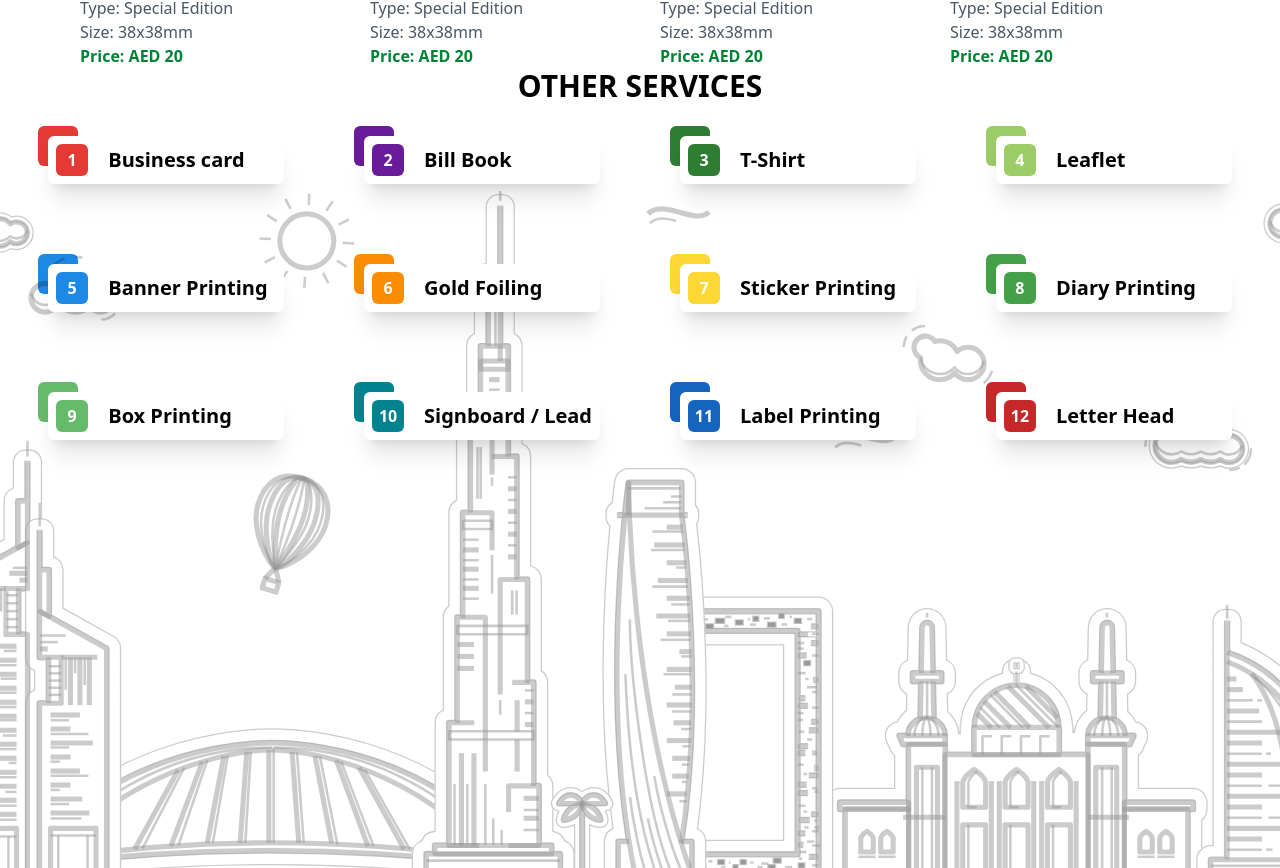
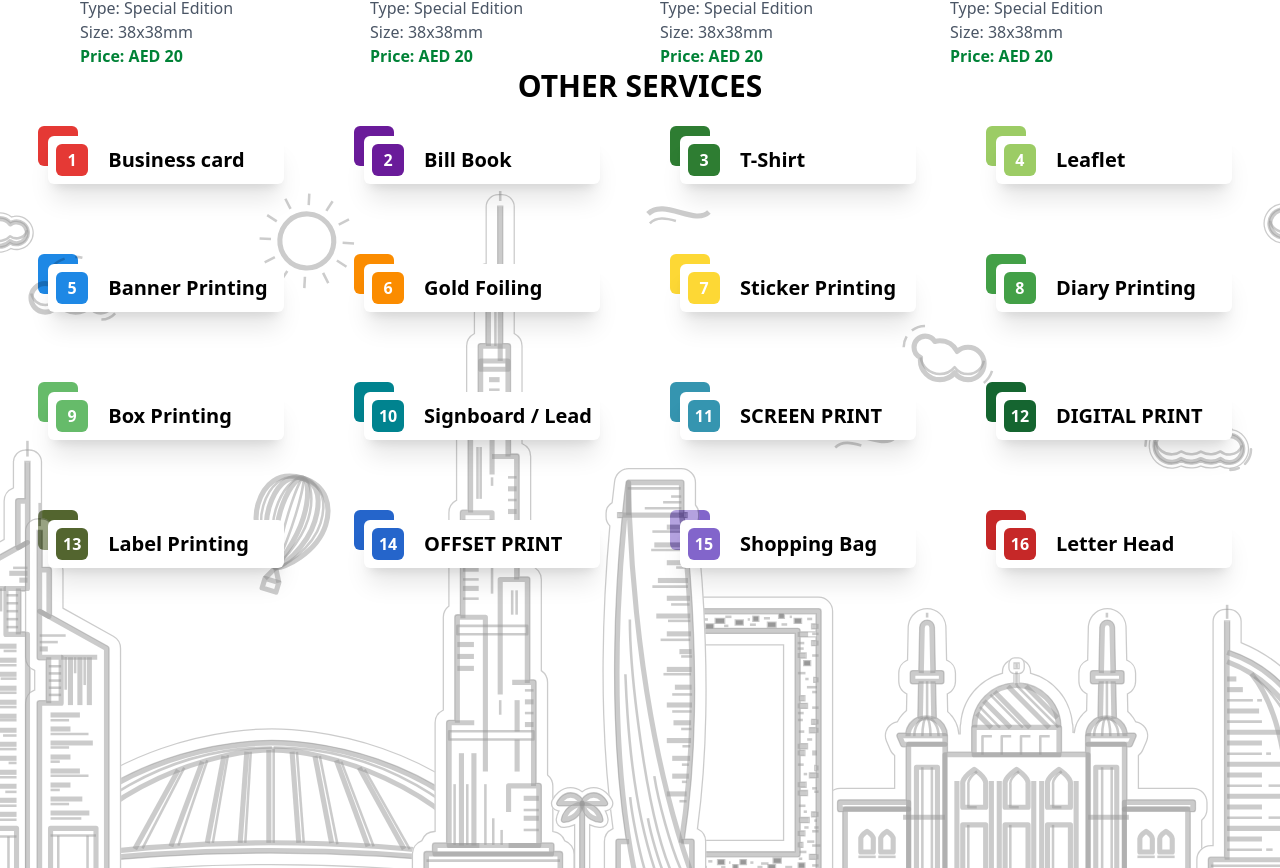
Before and after one commit to techtobit/stamps, a Next.js app: page / in a window 1280 px wide. Shown: the part 1572-2440 px from the top of the page. Built offline with nearby package versions, Linux system fonts and the light colour scheme.

Commit message:
insert services data

```diff
--- a/app/page.js
+++ b/app/page.js
@@ -87,7 +87,7 @@ export default function Home() {
         <h1 className="text-3xl font-black">
           OTHER SERVICES
         </h1>
-        <div className="grid grid-cols-4 justify-center gap-20">
+        <div className="grid grid-cols-1 md:grid-cols-3 lg:grid-cols-4 justify-center  gap-20">
           {services.map((service, idx) => (
             <div className="reletaive" key={idx}>
               <div
--- a/public/other_services.json
+++ b/public/other_services.json
@@ -40,8 +40,24 @@
       "color_code": "#00838F"
     },
     {
+      "service_name": "SCREEN PRINT",
+      "color_code": "#3595B0"
+    },
+    {
+      "service_name": "DIGITAL PRINT",
+      "color_code": "#156530"
+    },
+    {
       "service_name": "Label Printing",
-      "color_code": "#1565C0"
+      "color_code": "#53652F"
+    },
+    {
+      "service_name": "OFFSET PRINT",
+      "color_code": "#2565CB"
+    },
+    {
+      "service_name": "Shopping Bag",
+      "color_code": "#8265CB"
     },
     {
       "service_name": "Letter Head",
```
